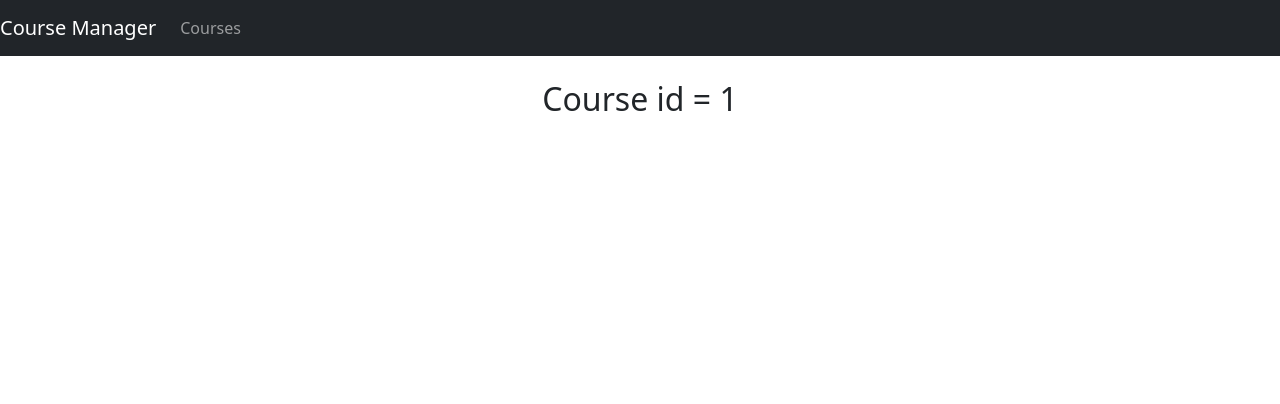
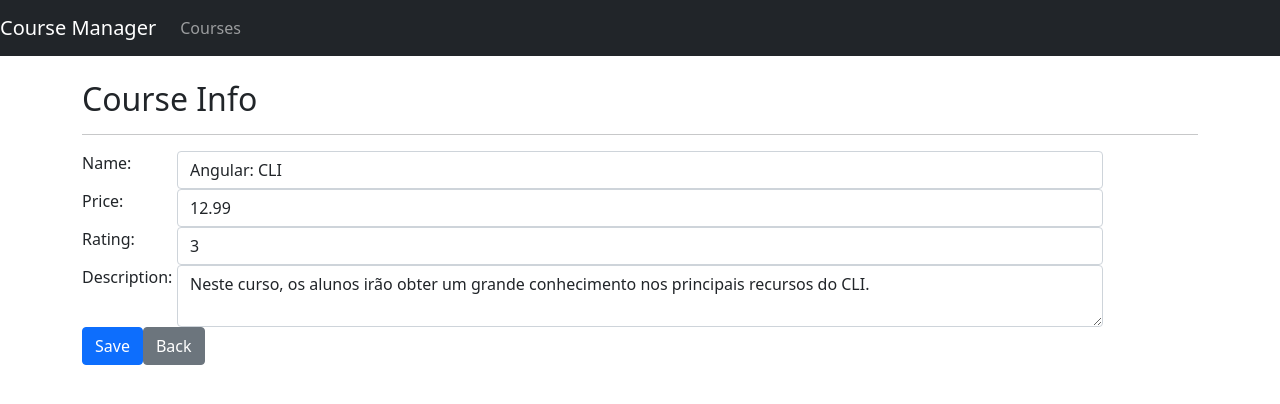
Before and after one commit to Daniel-Fonseca-da-Silva/Introducao-ao-Angular-8, an Angular app: page /courses/info/1 in a window 1280 px wide. Shown: the top 404 px of the page. Built offline with nearby package versions, Linux system fonts and the light colour scheme.

Commit message:
Trabalhando com formulários e templates

```diff
--- a/src/app/courses/course-info.component.html
+++ b/src/app/courses/course-info.component.html
@@ -1,2 +1,48 @@
-<!-- Captura courseId do elemento e exibe pelo browser -->
-<h2 class="text-center mb-4">Course id = {{ courseId }}</h2>
+<h2 text-center>Course Info</h2>
+<hr/>
+<form #CourseForm="ngForm">
+
+    <div class="form-group row">
+        <label class="col-sm-1 col-from-label">Name:</label>
+        <div class="col-sm-10">
+            <input [(ngModel)]="course.name" required name="name" #courseName="ngModel" type="text" [ngClass]="{'is-invalid': courseName.invalid}" class="form-control">
+            <div class="invalid-feedback">
+                <span>Course name is required</span>
+            </div>
+        </div>
+    </div>
+
+    <div class="form-group row">
+        <label class="col-sm-1 col-from-label">Price:</label>
+        <div class="col-sm-10">
+            <input [(ngModel)]="course.price" required name="price" #courseId="ngModel" type="number" [ngClass]="{'is-invalid': courseId.invalid}" class="form-control">
+            <div class="invalid-feedback">
+                <span>Course price is required</span>
+            </div>
+        </div>
+    </div>
+
+    <div class="form-group row">
+        <label class="col-sm-1 col-from-label">Rating:</label>
+        <div class="col-sm-10">
+            <input [(ngModel)]="course.rating" required name="rating" #courseRating="ngModel" type="number" [ngClass]="{'is-invalid': courseRating.invalid}" class="form-control">
+            <div class="invalid-feedback">
+                <span>Course rating is required</span>
+            </div>
+        </div>
+    </div>
+
+    <div class="form-group row">
+        <label class="col-sm-1 col-from-label">Description:</label>
+        <div class="col-sm-10">
+            <textarea [(ngModel)]="course.description" required name="description" #courseDescription="ngModel" [ngClass]="{'is-invalid': courseDescription.invalid}" class="form-control"></textarea>
+            <div class="invalid-feedback">
+                <span>Course description is required</span>
+            </div>
+        </div>
+    </div>
+
+    <button [disabled]="CourseForm.invalid" (click)="save()" class="btn btn-primary mr-2">Save</button>
+    <button [routerLink]="['/Courses']" class="btn btn-secondary">Back</button>
+
+</form>
--- a/src/app/courses/course-info.component.ts
+++ b/src/app/courses/course-info.component.ts
@@ -1,18 +1,24 @@
 import { Component, OnInit } from "@angular/core";
 import { ActivatedRoute } from "@angular/router";
+import { Course } from "./course";
+import { CourseService } from "./course.service";
 
 @Component({
     templateUrl: './course-info.component.html'
 })
 export class CourseInfoComponent implements OnInit{
 
-    courseId: number = 0;
+    course: Course = new Course;
 
     // ActivatedRoute consegue captura o id do elemento atual
-    constructor(private activatedRoute: ActivatedRoute) {}
+    constructor(private activatedRoute: ActivatedRoute, private courseService: CourseService) {}
 
     ngOnInit(): void {
-        this.courseId = Number(this.activatedRoute.snapshot.paramMap.get('id'));
+        this.course = this.courseService.retrieveById(Number(this.activatedRoute.snapshot.paramMap.get('id')));
+    }
+
+    save(): void {
+        this.courseService.save(this.course);
     }
 
 }
--- a/src/app/courses/course.service.ts
+++ b/src/app/courses/course.service.ts
@@ -9,6 +9,16 @@
 export class CourseService {
     retrieveAll(): Course[] {
         return COURSES;
+    }
+
+    retrieveById(id: number): Course {
+        return COURSES.find((courseIterator: Course) => courseIterator.id === id)!;
+    }
+
+    save(course: Course): void {
+        if(course.id) {
+            const index = COURSES.findIndex((courseIterator: Course) => courseIterator.id === course.id);
+        }
     }
 
 }
```
